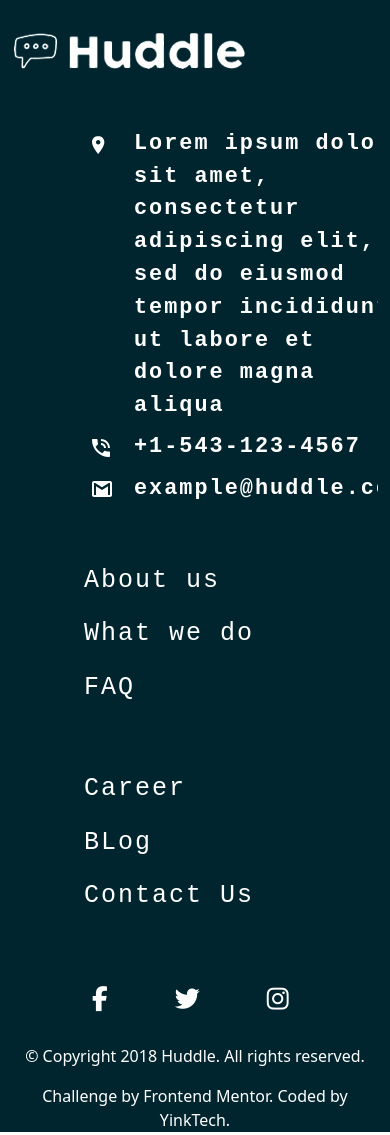
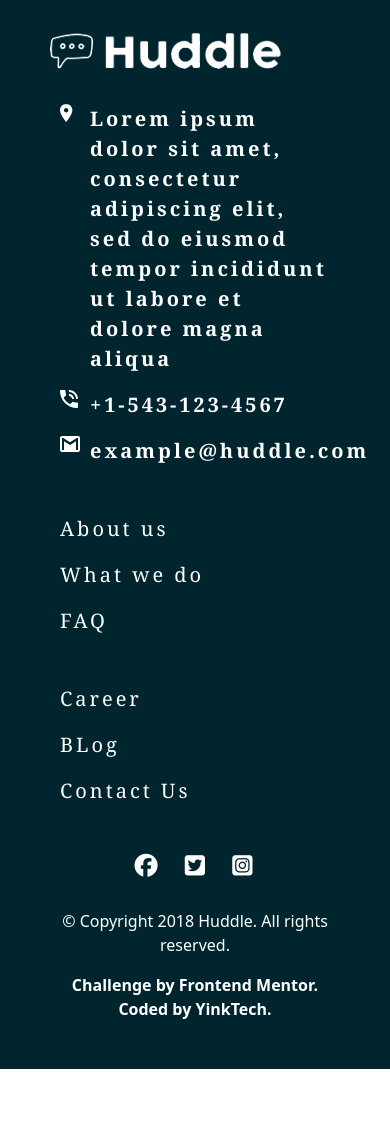
Before and after one commit to YinkTech/Sample, a plain HTML site: page index.html in a window 390 px wide. Shown: the part 3340-4475 px from the top of the page. After the commit the page ends 4409 px from the top, so only its background shows below. Drawn offline with nearby package versions, Linux system fonts and the light colour scheme.

Commit message:
editing footer

```diff
--- a/index.html
+++ b/index.html
@@ -67,50 +67,53 @@
 </div>
 </div>
 
-<footer class="footer container-fluid d-block ">
-<div class="card  mx-auto text-center p-5 m-5 top-2 translate-middle-y ">
+<footer class="footer container-fluid p-5 d-block ">
+<div class="card  mx-auto text-center p-5  top-2 translate-middle-y ">
     <h1 class="fs-1 fw-bolder p-3">Ready To Build Your Community? </h1>
     <button class="btn third-button align-self-center w-auto m-0  p-3 m-md-2"> Get Started For Free </button>
 </div>
+<div>
+<p class="footer-logo-img">
+<img src="images/footer-logo.png" >
+</p>
+<div class="row mx-auto footer-content">
 
- <img src="images/footer-logo.png" class="img-fluid my-4">
-
-<div class="footer-content overflow-hidden container-fluid px-5 mx-auto">
-
-    <div class="m-4 fw-bold">
-        <small class="first-footer-col my-2 m-sm-4"><img src="images/icon-location.svg" class="m-2" > <b> Lorem ipsum dolor sit amet, consectetur adipiscing elit, sed do
-            eiusmod tempor incididunt ut labore et dolore magna aliqua </b></small>
-        <small class="first-footer-col my-2 m-sm-4"><img src="images/icon-phone.svg" class="m-2 "  ><b> +1-543-123-4567 </b></small>
-       <small class="first-footer-col my-2 m-sm-4"> <img src="images/icon-email.svg" class="m-2" > <b> example@huddle.com </b></small>
+    <div class="fw-bold my-3 my-md-0 col-md-6 col-lg-4 mx-lg-5">
+        <p class="first-footer-col"><img src="images/icon-location.svg"> <b> Lorem ipsum dolor sit amet, consectetur adipiscing elit, sed do
+            eiusmod tempor incididunt ut labore et dolore magna aliqua </b></p>
+        <p class="first-footer-col"><img src="images/icon-phone.svg"><b> +1-543-123-4567 </b></p>
+       <p class="first-footer-col"> <img src="images/icon-email.svg"> <b> example@huddle.com </b></p>
     </div>
 
-    <div class="m-4">
+    <div class=" col-md-6 my-3 my-md-0 col-lg-2">
         <p> About us </p>
         <p> What we do </p>
         <p> FAQ </p>
     </div>
 
-    <div class="m-4">
+    <div class="mt-3 mt-lg-0 col-md-6 col-lg-2">
         <p> Career </p>
         <p> BLog </p>
         <p> Contact Us </p>
     </div>
 
-    <div class="m-2">
-    <i class="fa fa-facebook m-4" aria-hidden="true"></i>
-    <i class="fa fa-twitter m-4" aria-hidden="true"></i>
-    <i class="fa fa-instagram m-4" aria-hidden="true"></i>
+    <div class="text-center text-md-start m-3 m-md-0 col-md-6 col-lg-2">
+        <i class="fab fa-facebook fs-3"></i>
+        <i class="fab fa-twitter-square fs-3 m-3"></i>
+        <i class="fab fa-instagram-square fs-3"></i>
     </div>
 </div>
-<div class="container text-center">
+</div>
+<div class="text-center">
     <p class="text-md-end">
         © Copyright 2018 Huddle. All rights reserved.
     </p>
 
-    <p class="text-md-center">
+    <b class="text-md-center">
         Challenge by Frontend Mentor. Coded by YinkTech.
-    </p>
+    </b>
 </div>
+
 </footer>
 
 
--- a/style.css
+++ b/style.css
@@ -49,32 +49,26 @@
 }
 
 .footer-content {
-    font-family: 'Courier New', Courier, monospace;
-    letter-spacing: 2px;
-    display: grid;
-    font-size: 25px;
-    grid-template-columns: auto;
+    letter-spacing: 3px;
+    font-size: 20px;
+    justify-content: center;
+    font-family: Cambria, Cochin, Georgia, Times, 'Times New Roman', serif;
 }
 
 .first-footer-col {
     display: grid;
-    grid-template-columns: 50px auto;
+    grid-template-columns: 30px auto;
 }
 
-@media screen and (min-width: 480px) {
-    .footer-content {
-        grid-template-columns: auto auto;
-    }
+ }
 }
 
 @media screen and (min-width: 740px) {
     .hearder {
         background-image: url(images/bg-hero-desktop.svg);
     }
+}
 
-    .footer-content {
-        grid-template-columns: auto auto auto auto;
-        grid-gap: 30px;
-    }
-
-}
+@media screen and (min-width: 992px) {
+    .footer-logo-img {
+        margin-left: 150px;
```
